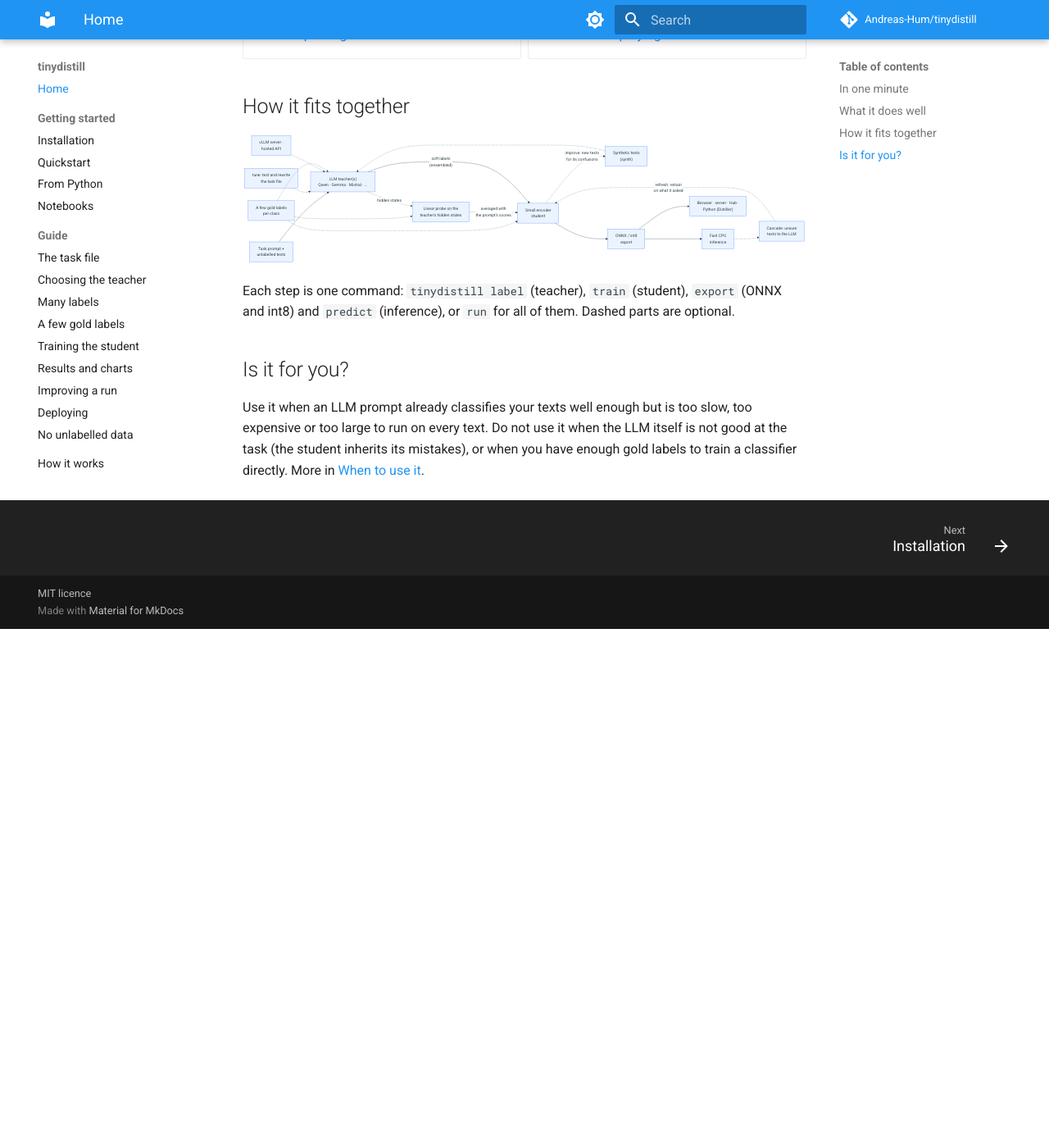
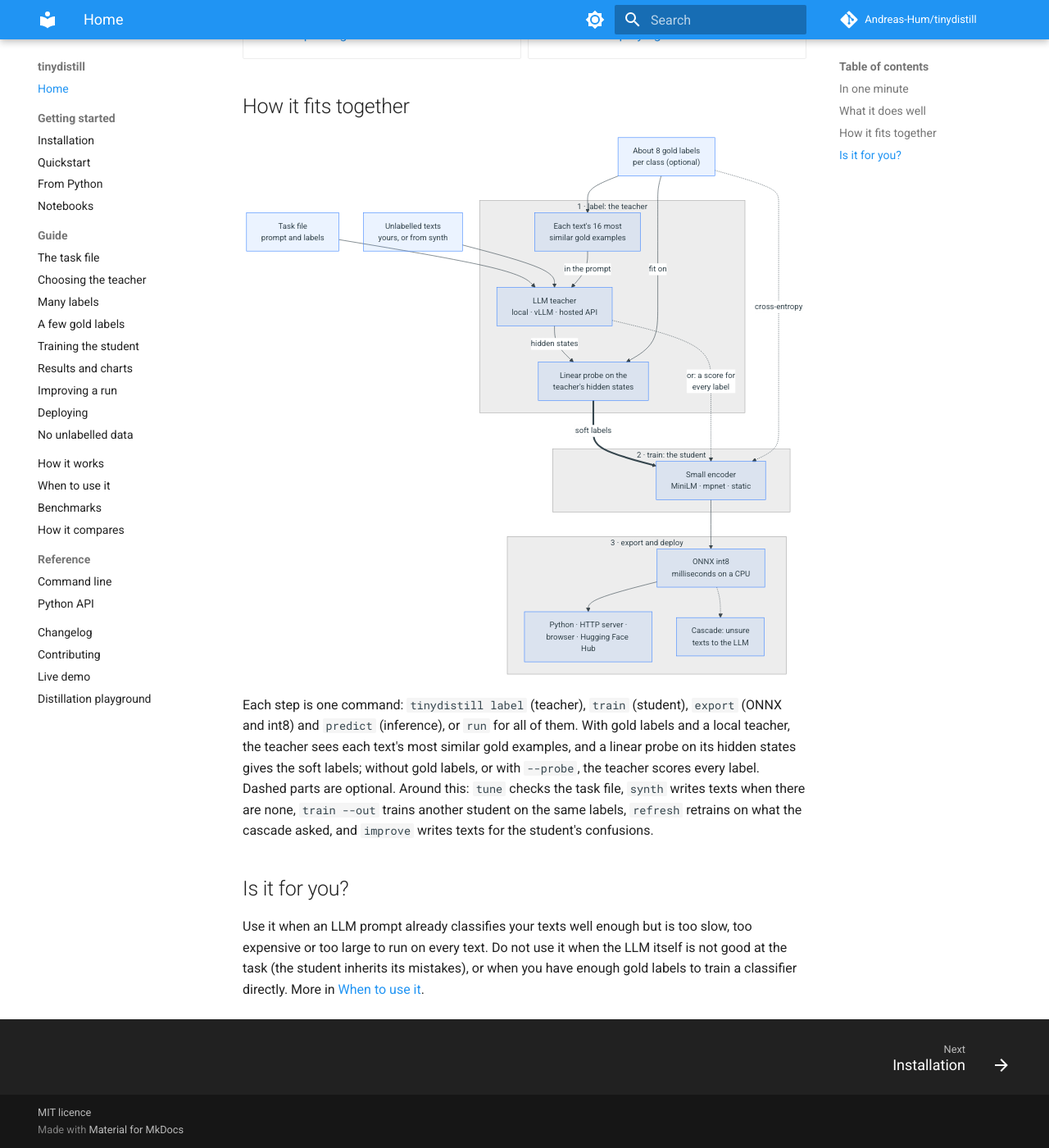
Before and after one commit to Andreas-Hum/tinydistill, an MkDocs documentation site: the page built from docs/index.md, in a window 1280 px wide and 1400 px high, scrolled down 1291 px. Shown: the whole window at 82% size. Built offline with MkDocs 1.6.1 and Material for MkDocs 9.7.7, drawn with Linux system fonts in a browser that asks for light colours; comment, search, counter and statistics services are not loaded; before the commit the page ends 2058 px from its top, so only the background shows below that.

Commit message:
docs : a larger workflow diagram, top to bottom in three stages

````diff
--- a/docs/index.md
+++ b/docs/index.md
@@ -54,27 +54,44 @@ clf.describe(["I still haven't received my new card", "My card got stolen"])
 ## How it fits together
 
 ```mermaid
-flowchart LR
-    A["Task prompt +<br/>unlabelled texts"] --> B["LLM teacher(s)<br/>Qwen · Gemma · Mistral · ..."]
-    T["tune: test and rewrite<br/>the task file"] -.-> B
-    S["Synthetic texts<br/>(synth)"] -.-> B
-    V["vLLM server ·<br/>hosted API"] -.-> B
-    K["A few gold labels<br/>per class"] -.-> B
-    K -.-> C
-    K -.-> P["Linear probe on the<br/>teacher's hidden states"]
-    B -. "hidden states" .-> P
-    P -. "averaged with<br/>the prompt's scores" .-> C
-    B -- "soft labels<br/>(ensembled)" --> C["Small encoder<br/>student"]
-    C --> D["ONNX / int8<br/>export"]
-    D --> E["Fast CPU<br/>inference"]
-    D --> W["Browser · server · Hub ·<br/>Python (Distiller)"]
-    E -.-> F["Cascade: unsure<br/>texts to the LLM"]
-    F -. "refresh: retrain<br/>on what it asked" .-> C
-    C -. "improve: new texts<br/>for its confusions" .-> S
+flowchart TB
+    A["Task file<br/>prompt and labels"]
+    U["Unlabelled texts<br/>yours, or from synth"]
+    K["About 8 gold labels<br/>per class (optional)"]
+    subgraph LABEL["1 · label: the teacher"]
+        R["Each text's 16 most<br/>similar gold examples"]
+        B["LLM teacher<br/>local · vLLM · hosted API"]
+        P["Linear probe on the<br/>teacher's hidden states"]
+    end
+    subgraph TRAIN["2 · train: the student"]
+        C["Small encoder<br/>MiniLM · mpnet · static"]
+    end
+    subgraph SHIP["3 · export and deploy"]
+        D["ONNX int8<br/>milliseconds on a CPU"]
+        E["Python · HTTP server ·<br/>browser · Hugging Face Hub"]
+        F["Cascade: unsure<br/>texts to the LLM"]
+    end
+    A --> B
+    U --> B
+    K --> R
+    R -- "in the prompt" --> B
+    B -- "hidden states" --> P
+    K -- "fit on" --> P
+    P == "soft labels" ==> C
+    B -. "or: a score for<br/>every label" .-> C
+    K -. "cross-entropy" .-> C
+    C --> D
+    D --> E
+    D -.-> F
 ```
 
 Each step is one command: `tinydistill label` (teacher), `train` (student), `export` (ONNX and int8) and
-`predict` (inference), or `run` for all of them. Dashed parts are optional.
+`predict` (inference), or `run` for all of them. With gold labels and a local teacher, the teacher sees each
+text's most similar gold examples, and a linear probe on its hidden states gives the soft labels; without gold
+labels, or with `--probe`, the teacher scores every label. Dashed parts are optional. Around this: `tune`
+checks the task file, `synth` writes texts when there are none, `train --out` trains another student on the
+same labels, `refresh` retrains on what the cascade asked, and `improve` writes texts for the student's
+confusions.
 
 ## Is it for you?
 
````
Also changed, not shown: README.md (+37 -21 lines).
